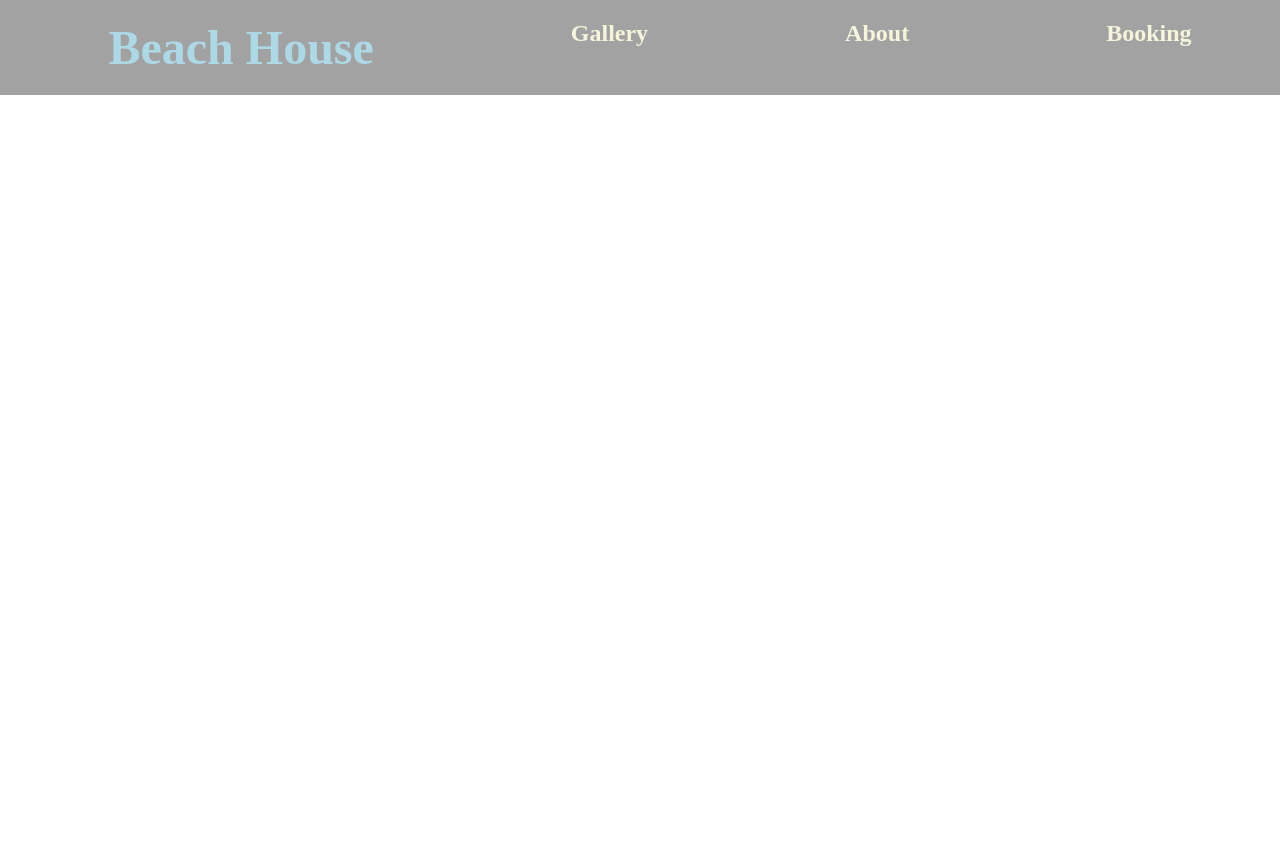
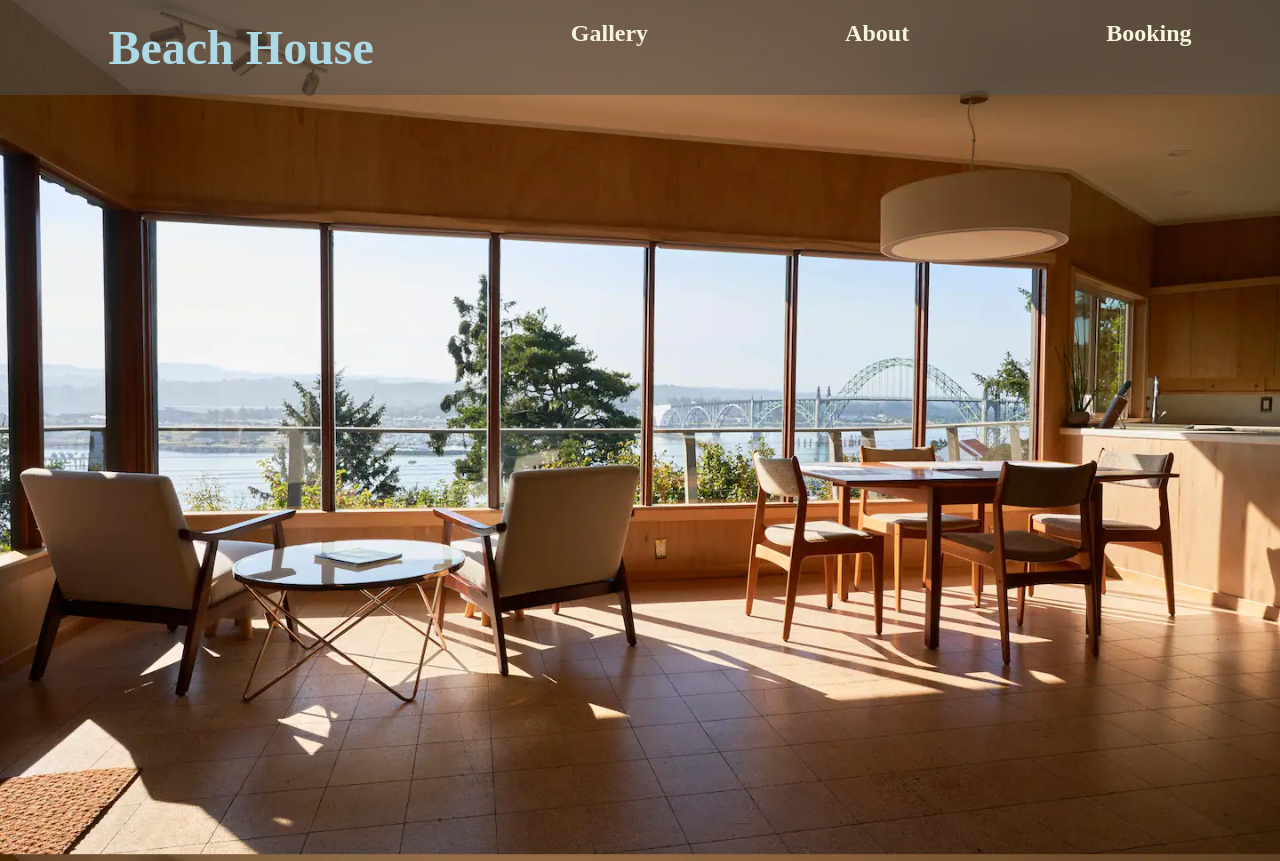
Before and after one commit to PeterwMcClelland/Beach-House, a React (Create React App) app: page / in a window 1280 px wide. Shown: the top 861 px of the page. Before the commit the page ends 800 px from the top, so only its background shows below. Built offline with nearby package versions, Linux system fonts and the light colour scheme.

Commit message:
background Image

```diff
--- a/src/App.css
+++ b/src/App.css
@@ -101,3 +101,15 @@ a {
     font-weight: bolder;
     cursor: pointer;
   }
+
+  /* Home.js */
+
+  .backgroundslides {
+    background: url(./images/04599f12-2df1-4cb9-aac1-89c78ab0718c.webp) no-repeat center center fixed;
+    -webkit-background-size: cover;
+    -moz-background-size: cover;
+    -o-background-size: cover;
+    background-size: cover;
+    height: 1000px;
+    top: 0px;
+  }
--- a/src/components/Home.js
+++ b/src/components/Home.js
@@ -2,7 +2,9 @@ import React from 'react'
 
 function Home() {
   return (
-    <div></div>
+    <body className="backgroundslides">
+        </body>
+
   )
 }
 
```
Also changed, not shown: src/images/04599f12-2df1-4cb9-aac1-89c78ab0718c.webp (added), src/images/395aa373-c63a-4410-b23d-dd6e31afdfbd.webp (added).
